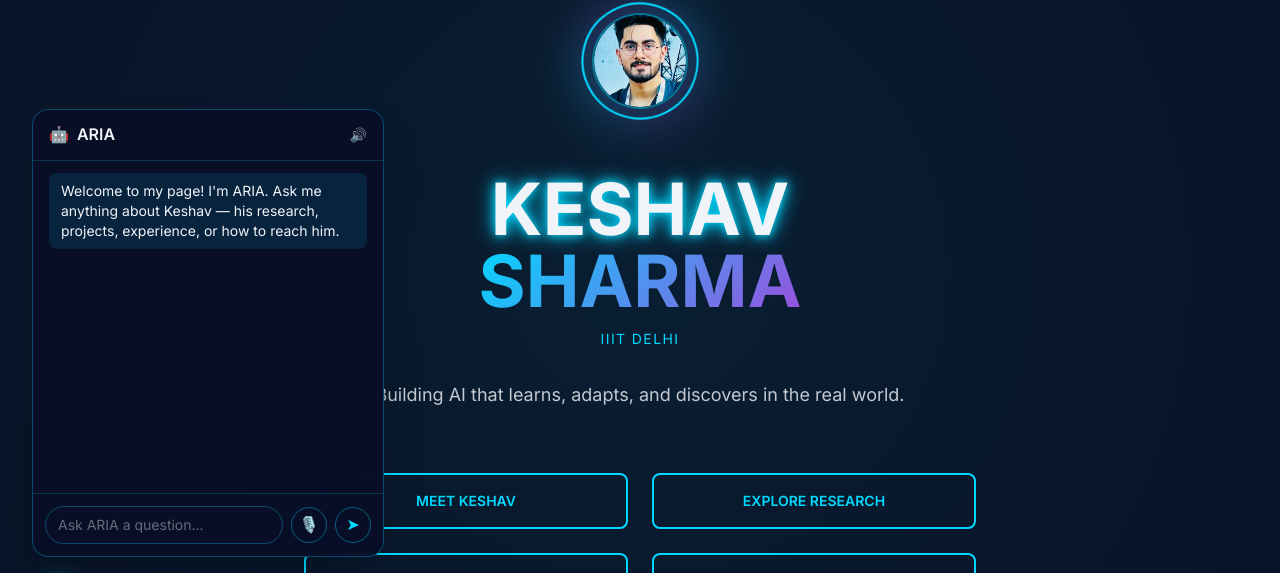
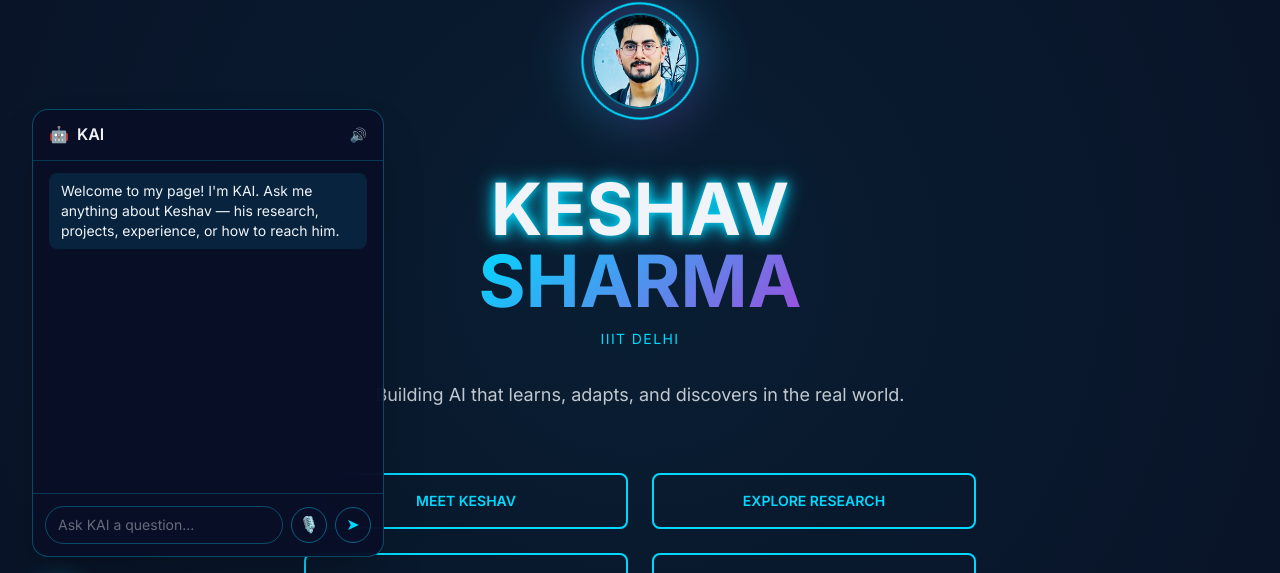
Before and after one commit to keshav-0210/keshav-0210.github.io, a Next.js app: page / in a window 1280 px wide. Both pictures are taken after a click on the button "Open KAI assistant". Shown: the part 131-704 px from the top of the page. Built offline with nearby package versions, Linux system fonts and the light colour scheme.

Commit message:
Rename assistant to KAI

```diff
--- a/src/components/ARIA/AriaAssistant.tsx
+++ b/src/components/ARIA/AriaAssistant.tsx
@@ -12,7 +12,7 @@ interface Message {
 
 const WELCOME: Message = {
   role: 'aria',
-  text: "Welcome to my page! I'm ARIA. Ask me anything about Keshav — his research, projects, experience, or how to reach him.",
+  text: "Welcome to my page! I'm KAI. Ask me anything about Keshav — his research, projects, experience, or how to reach him.",
 };
 
 export default function AriaAssistant() {
@@ -87,7 +87,7 @@ export default function AriaAssistant() {
         whileHover={{ scale: 1.08 }}
         whileTap={{ scale: 0.95 }}
         className="fixed bottom-8 left-8 z-40 flex h-14 w-14 items-center justify-center rounded-full border-2 border-accent/60 bg-primary text-2xl text-accent shadow-[0_0_25px_rgba(0,217,255,0.4)] hover:border-accent hover:bg-accent/10"
-        aria-label="Open ARIA assistant"
+        aria-label="Open KAI assistant"
       >
         {isOpen ? '✕' : '🤖'}
       </motion.button>
@@ -105,7 +105,7 @@ export default function AriaAssistant() {
             <div className="flex items-center justify-between border-b border-accent/20 px-4 py-3">
               <div className="flex items-center gap-2">
                 <span className="text-accent">🤖</span>
-                <span className="font-semibold text-neutral">ARIA</span>
+                <span className="font-semibold text-neutral">KAI</span>
               </div>
               <button
                 onClick={toggleSpeech}
@@ -143,7 +143,7 @@ export default function AriaAssistant() {
               <input
                 value={input}
                 onChange={(e) => setInput(e.target.value)}
-                placeholder="Ask ARIA a question..."
+                placeholder="Ask KAI a question..."
                 className="flex-1 rounded-full border border-accent/30 bg-transparent px-3 py-2 text-sm text-neutral placeholder:text-neutral/40 focus:border-accent focus:outline-none"
               />
               {isSupported && (
--- a/src/lib/ariaEngine.ts
+++ b/src/lib/ariaEngine.ts
@@ -22,13 +22,13 @@ const rules: Rule[] = [
   {
     keywords: ['hello', 'hi', 'hey', 'greetings'],
     handler: () => ({
-      text: `Hey, I'm ARIA — ${profile.displayName}'s digital assistant. Ask me about his research, projects, experience, education, or how to get in touch.`,
+      text: `Hey, I'm KAI — ${profile.displayName}'s digital assistant. Ask me about his research, projects, experience, education, or how to get in touch.`,
     }),
   },
   {
     keywords: ['who are you', 'what are you', 'your name'],
     handler: () => ({
-      text: `I'm ARIA, a rule-based assistant built into ${profile.displayName}'s site. I answer using his real profile data — no guessing, no hallucination.`,
+      text: `I'm KAI, a rule-based assistant built into ${profile.displayName}'s site. I answer using his real profile data — no guessing, no hallucination.`,
     }),
   },
   {
--- a/src/lib/constants.ts
+++ b/src/lib/constants.ts
@@ -36,7 +36,7 @@ export const SECTIONS = {
   CONNECT: 'connect',
 } as const;
 
-// ARIA Assistant commands
+// KAI Assistant commands
 export const ARIA_COMMANDS = {
   OPEN_ABOUT: 'OPEN_ABOUT',
   OPEN_RESEARCH: 'OPEN_RESEARCH',
```
